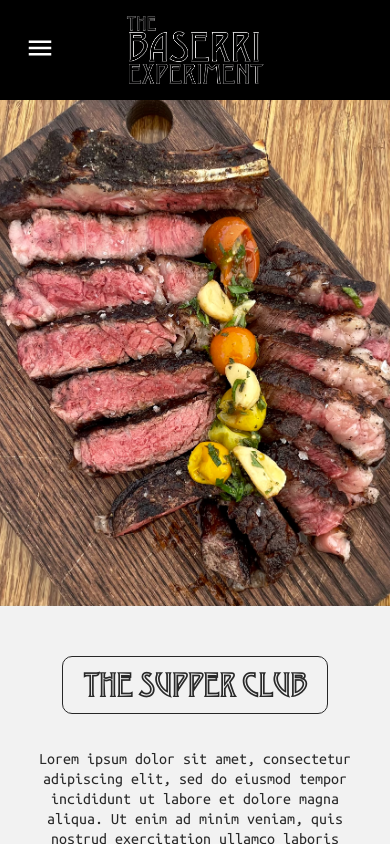
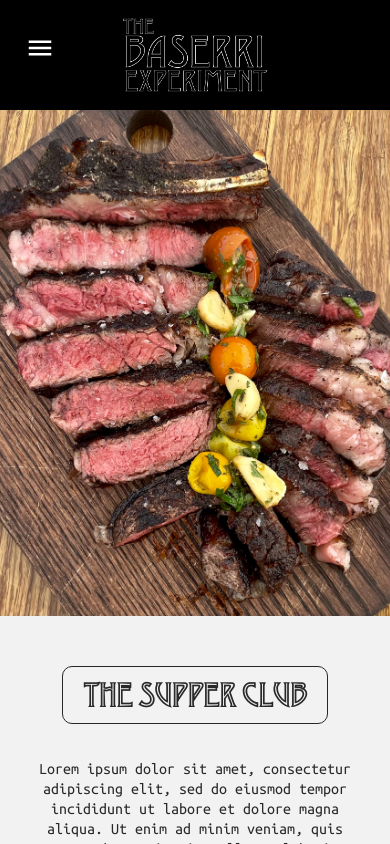
Before and after one commit to la-baserri/baserri, a React (Create React App) app: page / in a window 390 px wide. Built offline with nearby package versions, Linux system fonts and the light colour scheme.

Commit message:
mobile logo size

```diff
--- a/src/App.css
+++ b/src/App.css
@@ -93,7 +93,7 @@
   display: flex;
   flex-direction: row;
   align-items: center;
-  height: 100px;
+  height: 110px;
   justify-content: center;
   z-index: 10;
 }
@@ -105,7 +105,7 @@
 }
 
 .MobileLogo {
-  height: 75px;
+  height: 80px;
   object-fit:contain;
 }
 
```
